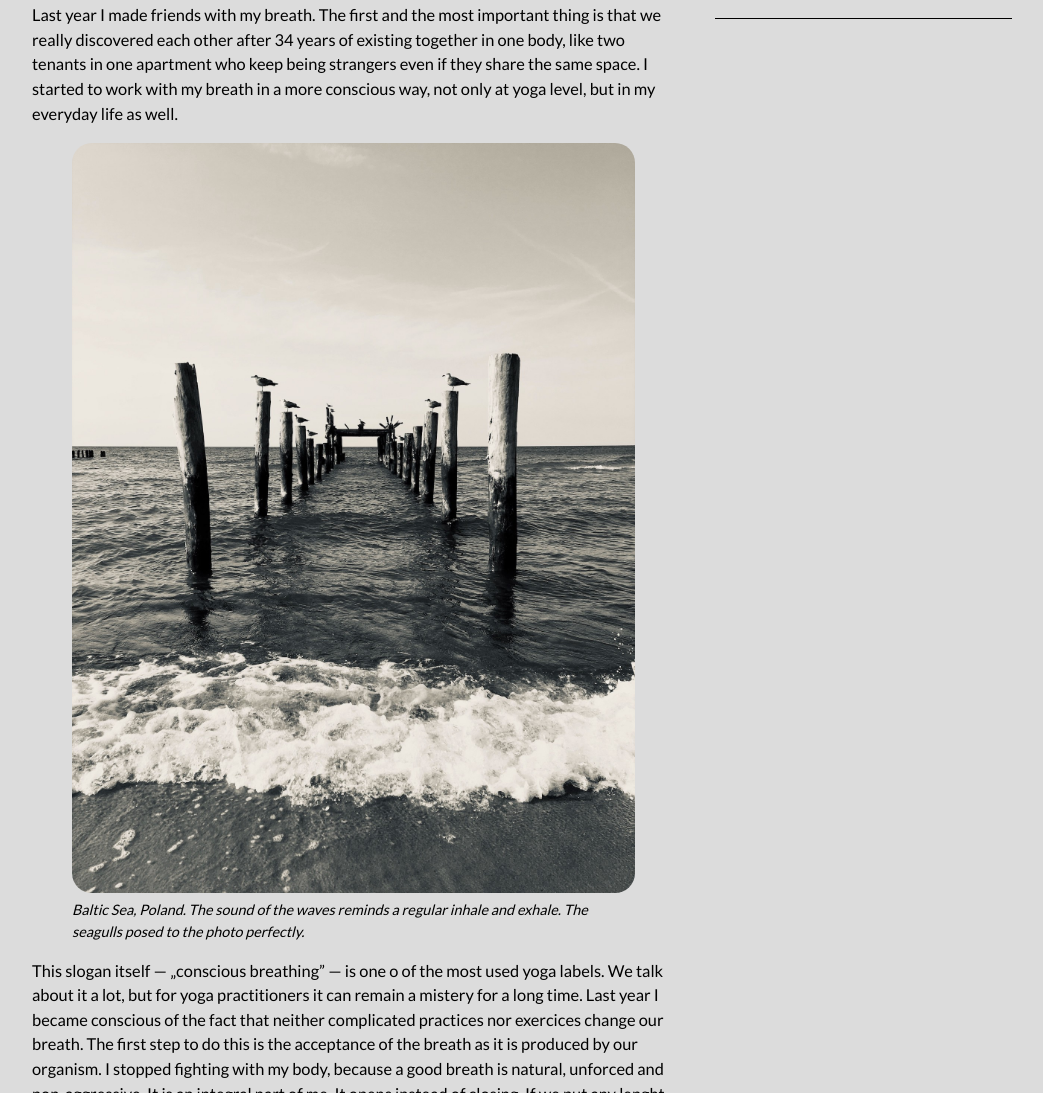
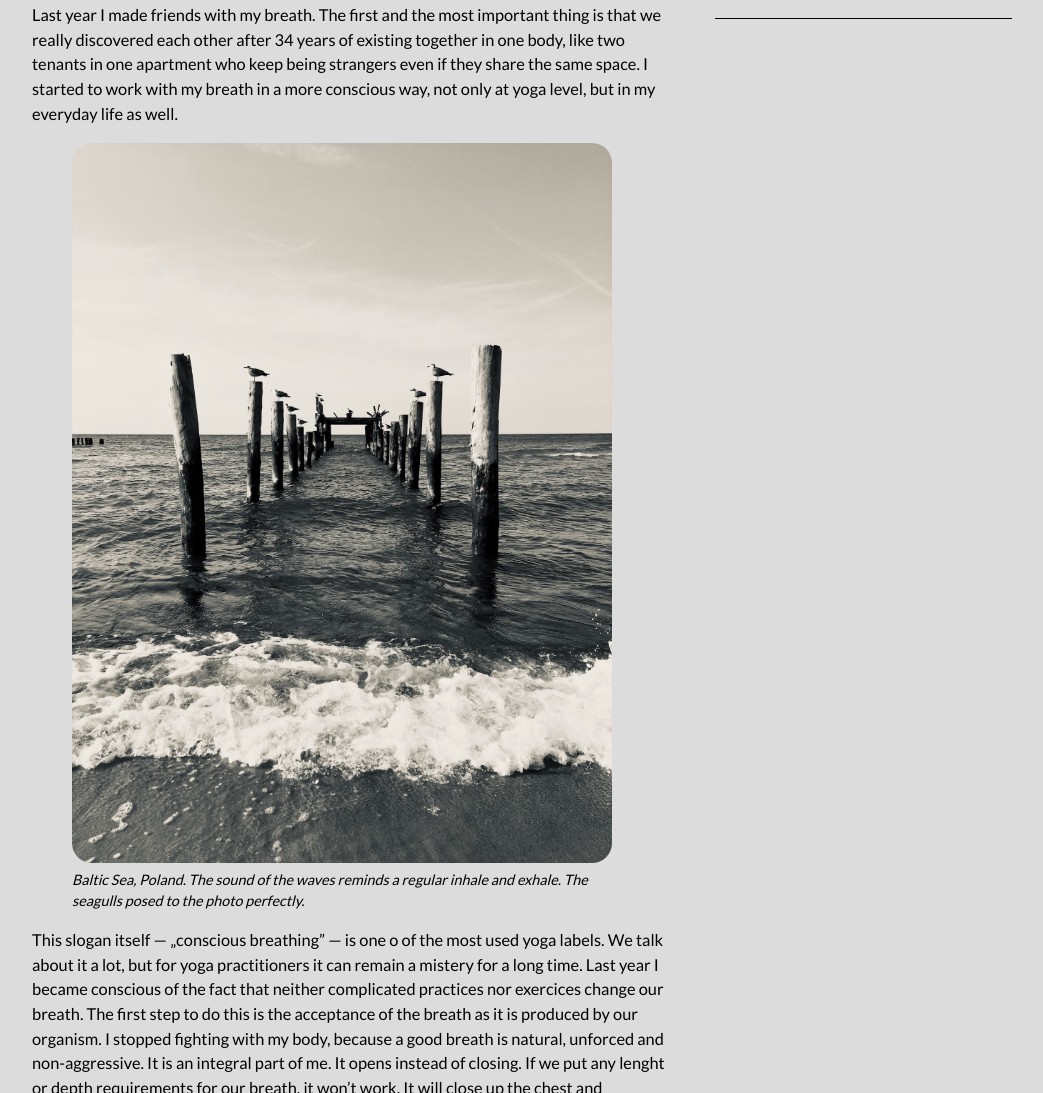
Before and after one commit to minddope/minddope.github.io, a plain HTML site: page breath.html in a window 1280 px wide. Shown: the part 414-1507 px from the top of the page, without its empty margins (118-1161 px from the left). Drawn offline with Linux system fonts and the light colour scheme; a web font is replaced by a local one.

Commit message:
Change the max-height of article photos.

```diff
--- a/css/style.css
+++ b/css/style.css
@@ -119,7 +119,7 @@ a:hover {
 
 .article-photo {
   max-width: 100%;
-  max-height: 70%;
+  max-height: 90vh;
   border-radius: 20px;
 }
 
```
